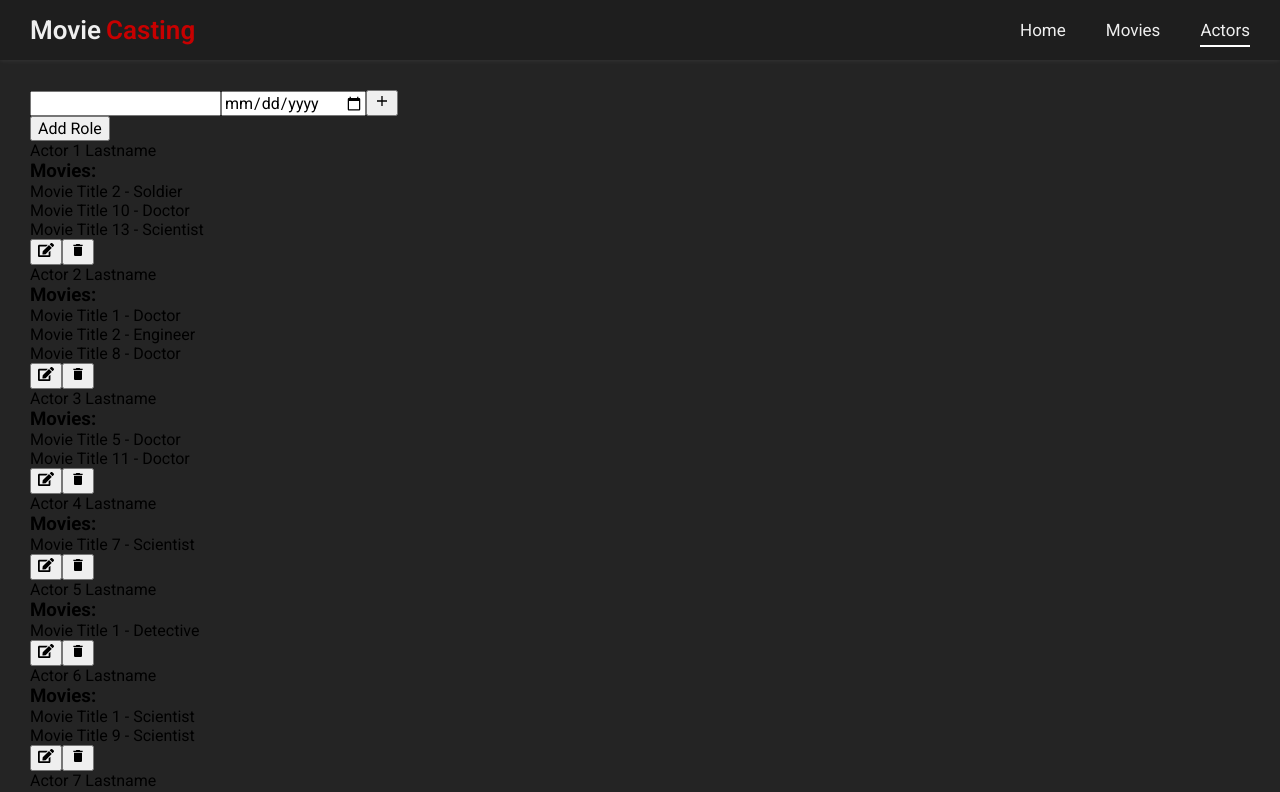
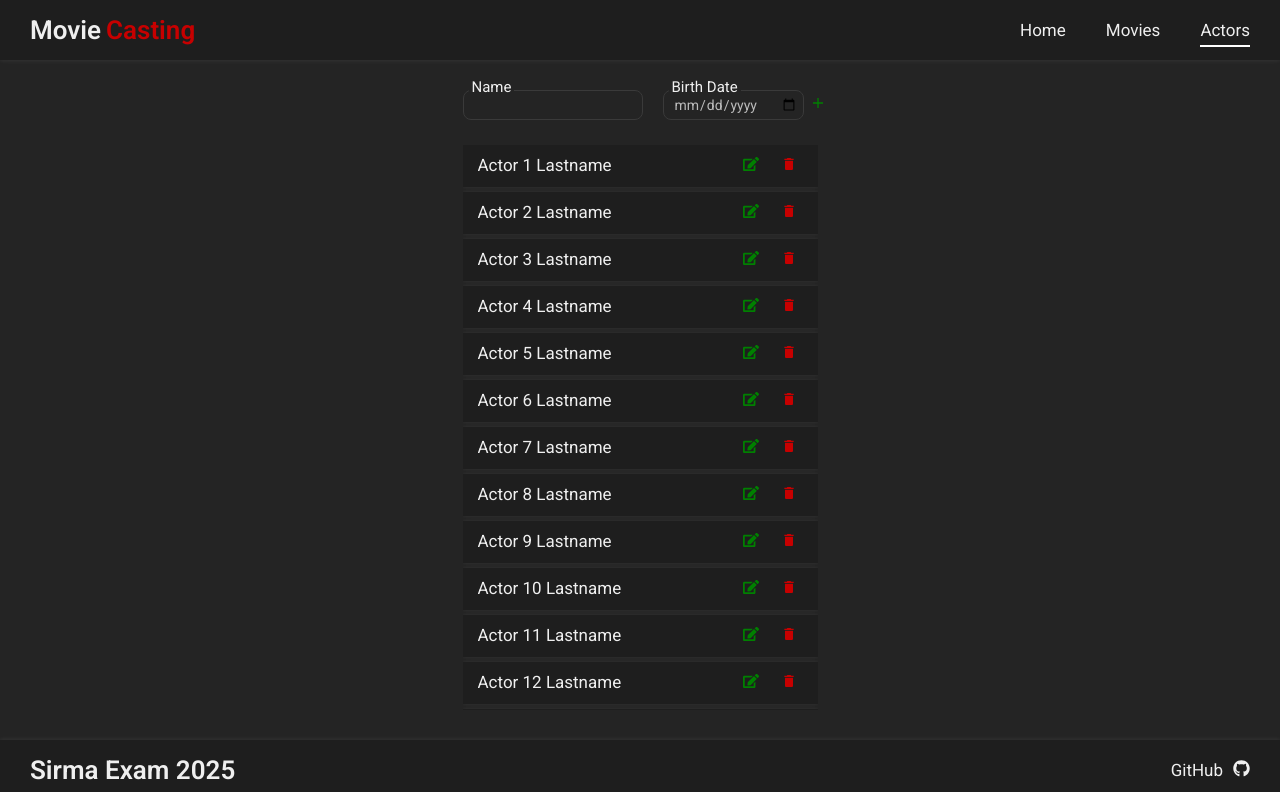
Before and after one commit to nikolai-dimitrov/Sirma-Movie-App, a React (Vite) app in the folder Sirma-Movie-App/: page /actors in a window 1280 px wide. Shown: the top 792 px of the page. Built offline with nearby package versions, Linux system fonts and the light colour scheme.

Commit message:
feat: implement actors page ui

```diff
--- a/Sirma-Movie-App/src/components/Actors/ActorForm/ActorForm.jsx
+++ b/Sirma-Movie-App/src/components/Actors/ActorForm/ActorForm.jsx
@@ -4,6 +4,8 @@ import { useForm } from "../../../hooks/useForm"
 
 import { IoMdAdd } from 'react-icons/io'
 import { GiSaveArrow } from 'react-icons/gi'
+
+import styles from './actor-form.module.css'
 
 export const ActorForm = ({ actor, submitHandler, finishUpdate, isUpdating }) => {
     const [initialFormValues, setInitialFormValues] = useState({
@@ -15,7 +17,7 @@ export const ActorForm = ({ actor, submitHandler, finishUpdate, isUpdating }) =>
     useEffect(() => {
         setInitialFormValues({
             'FullName': isUpdating ? actor.FullName : '',
-            'BirthDate': isUpdating ? actor.BirthDate: ''
+            'BirthDate': isUpdating ? actor.BirthDate : ''
 
         });
     }, [actor]);
@@ -26,15 +28,18 @@ export const ActorForm = ({ actor, submitHandler, finishUpdate, isUpdating }) =>
     };
 
     return (
-        <form action="" onSubmit={(e) => onFormSubmitHandler(e, actor.ID)}>
+        <form className={styles.actorForm} action="" onSubmit={(e) => onFormSubmitHandler(e, actor.ID)}>
+            <div className={styles.inputWrapper}>
+                <label htmlFor="Title">Name</label>
                 <input
-                type='text'
                     id='FullName'
                     name='FullName'
                     onChange={onChangeHandler}
                     value={formValues['FullName']}
                 />
-
+            </div>
+            <div className={styles.inputWrapper}>
+                <label htmlFor="Title">Birth Date</label>
                 <input
                     type='date'
                     id='BirthDate'
@@ -42,6 +47,7 @@ export const ActorForm = ({ actor, submitHandler, finishUpdate, isUpdating }) =>
                     onChange={onChangeHandler}
                     value={formValues['BirthDate']}
                 />
+            </div>
             <button>{isUpdating ? <GiSaveArrow /> : <IoMdAdd />}</button>
         </form>
     )
--- /dev/null
+++ b/Sirma-Movie-App/src/components/Actors/ActorForm/actor-form.module.css
@@ -0,0 +1,56 @@
+.actorForm {
+	background-color: transparent;
+	display: flex;
+	justify-content: space-between;
+	align-items: center;
+	margin-bottom: 25px;
+}
+
+.inputWrapper {
+	position: relative;
+}
+
+.inputWrapper:nth-of-type(2) {
+	margin-left: 20px;
+}
+
+.actorForm label {
+	position: absolute;
+	top: -12px;
+	left: 6px;
+	background-color: #242424;
+	z-index: 2;
+	padding: 0px 3px 0px 3px;
+	color: var(--primary-color);
+	font-size: 15px;
+}
+
+.actorForm input {
+	background-color: #242424;
+	border: 1px solid #3a3a3a;
+	color: #bbbbbb;
+	padding: 6px 9px;
+	border-radius: 8px;
+	font-size: 14px;
+}
+
+.actorForm input[type="date"] {
+	padding: 5px 5px;
+	padding-left: 10px;
+}
+
+.actorForm input:focus {
+	outline: none;
+	box-shadow: 0 0 4px #3a3a3a;
+}
+
+.actorForm input::placeholder {
+	color: #bbbbbb;
+}
+
+.actorForm button {
+	background-color: transparent;
+	border: unset;
+	color: green;
+	cursor: pointer;
+}
--- a/Sirma-Movie-App/src/components/Actors/Actors.jsx
+++ b/Sirma-Movie-App/src/components/Actors/Actors.jsx
@@ -6,8 +6,12 @@ import { ActorForm } from './ActorForm/ActorForm';
 import { FaEdit } from 'react-icons/fa'
 import { MdDelete } from 'react-icons/md'
 
+import styles from './actors.module.css'
+
 export const Actors = () => {
     const { actorsMappedWithRoles, addActorHandler, updateActorHandler, deleteActorHandler, addRole } = useContext(MovieContext);
+    const [toggledMovieDetailsId, setToggledMovieDetailsId] = useState(null);
+
 
     const [actor, setActor] = useState({});
     const [isUpdating, setIsUpdating] = useState(false);
@@ -33,30 +37,41 @@ export const Actors = () => {
 
         deleteActorHandler(actorId);
     }
+
+    const toggleMovieDetails = (currentMovie) => {
+        setToggledMovieDetailsId(currentMovie.ID);
+        if (currentMovie.ID == toggledMovieDetailsId) {
+            setToggledMovieDetailsId(null);
+        }
+    }
     return (
-        <>
+        <section className={styles.actors}>
             <ActorForm actor={actor} submitHandler={isUpdating ? updateActorHandler : addActorHandler} finishUpdate={finishUpdate} isUpdating={isUpdating} />
-            <button onClick={addRole}>Add Role</button>
-            <ul>
+            <ul className={styles.actorsList}>
                 {actorsMappedWithRoles?.map(currentActor => (
-                    <li key={currentActor.ID}>
-                        <div>
-                            <p>{currentActor.FullName}</p>
-                            <h3>Movies:</h3>
-                            {currentActor.roles.map((currentRole => (
-                                <p key={`${currentActor.ID} - ${currentRole.MovieID}`}>
-                                    {currentRole.MovieDetails.Title} - {currentRole.RoleName}
-                                </p>
-                            )))}
-                        </div>
-                        <div>
-                            <button onClick={() => updateClickHandler(currentActor)}><FaEdit /></button>
-                            <button onClick={() => deleteClickHandler(currentActor.ID)}><MdDelete /></button>
+                    <li key={currentActor.ID} className={styles.actorItem}>
+                        <div className={styles.actorSummary}>
+                            <div className={styles.titleContainer}>
+                                <p onClick={() => toggleMovieDetails(currentActor)} className={styles.title}>{currentActor.FullName}</p>
+                            </div>
+                            <div className={styles.buttonsContainer}>
+                                <button className={styles.updateBtn} onClick={() => updateClickHandler(currentActor)}><FaEdit /></button>
+                                <button className={styles.deleteBtn} onClick={() => deleteClickHandler(currentActor.ID)}><MdDelete /></button>
+                            </div>
                         </div>
 
+                        <div className={styles.detailsContainer}>
+                            <div className={toggledMovieDetailsId == currentActor.ID ? `` : `${styles.hidden}`}>
+                                <p >Birth Date: {currentActor.BirthDate}</p>
+                                {currentActor.roles.length > 0 && <h4>Movies and Roles:</h4>}
+                                {currentActor.roles.map((currentRole, index) => (
+                                    <p className={styles.movieDetails} key={index}>{currentRole.MovieDetails.Title} - {currentRole.RoleName == 'NULL' ? 'Unnamed' : currentRole.RoleName}</p>
+                                ))}
+                            </div>
+                        </div>
                     </li>
                 ))}
             </ul>
-        </>
+        </section>
     )
 }
--- a/Sirma-Movie-App/src/components/Actors/actors.module.css
+++ b/Sirma-Movie-App/src/components/Actors/actors.module.css
@@ -0,0 +1,99 @@
+.actors {
+	margin: 0 auto;
+	width: 355px;
+}
+
+.actorsList {
+	display: flex;
+	flex-direction: column;
+	gap: 5px;
+	height: calc(100vh - 235px);
+	overflow: auto;
+}
+
+.actorItem {
+	background-color: #1e1e1e;
+	padding: 10px 15px;
+	box-shadow: 0px 0px 4px rgb(255 255 255 / 7%);
+}
+
+.actorSummary {
+	display: flex;
+	justify-content: space-between;
+    gap: 40px;
+}
+
+.titleContainer {
+	overflow: hidden;
+}
+
+.title {
+	color: var(--primary-color);
+	font-size: 17px;
+	overflow: auto;
+	overflow-y: hidden;
+	white-space: nowrap;
+    cursor: pointer;
+}
+
+.buttonsContainer {
+	display: flex;
+	gap: 10px;
+}
+
+.updateBtn,
+.deleteBtn {
+	background-color: transparent;
+	border: unset;
+	cursor: pointer;
+}
+
+.updateBtn {
+	color: green;
+}
+
+.deleteBtn {
+	color: #c70000;
+}
+
+.actors ::-webkit-scrollbar {
+	background-color: #242424;
+	height: 5px;
+	width: 5px;
+	border-radius: 8px;
+}
+
+.actors ::-webkit-scrollbar-track {
+	background-color: #242424;
+	border-radius: 8px;
+}
+
+.actors ::-webkit-scrollbar-thumb {
+	background-color: #6b6b6b;
+	border-radius: 8px;
+}
+
+/* Details */
+
+.detailsContainer h4 {
+	color: var(--primary-color);
+}
+
+.detailsContainer p {
+    margin: 0 0 2px 7px;
+
+}
+
+.detailsContainer p {
+	color: #bbbbbb;
+}
+
+
+.movieDetails {
+    overflow: auto;
+    white-space: nowrap;
+}
+
+.hidden {
+    display: none;
+}
```
Lines whose indentation alone changed are shown as unchanged.
